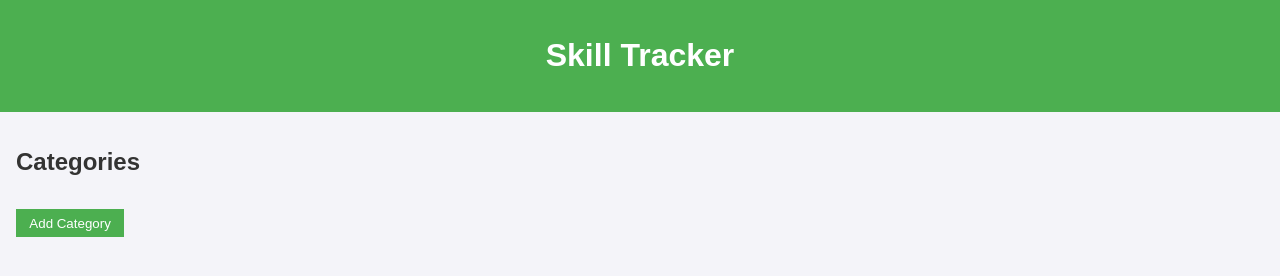
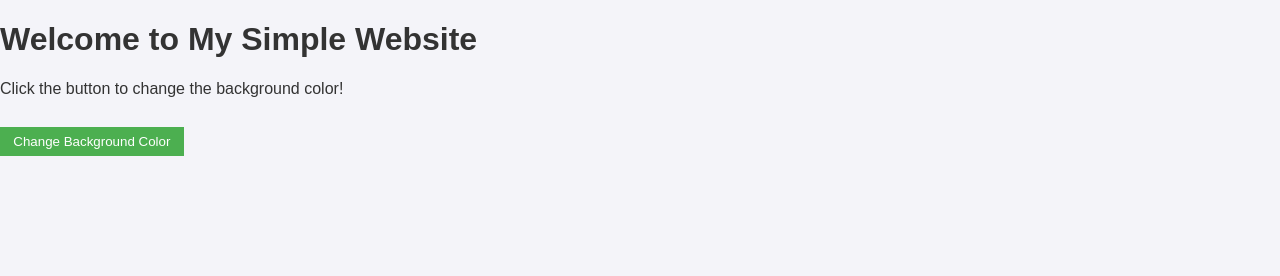
Before and after one commit to kheilihamalieh/bekhoda, a plain HTML site: page index.html in a window 1280 px wide. Drawn offline with Linux system fonts and the light colour scheme.

Commit message:
Update index.html

```diff
--- a/index.html
+++ b/index.html
@@ -1,24 +1,17 @@
 <!DOCTYPE html>
 <html lang="en">
 <head>
-  <meta charset="UTF-8">
-  <meta name="viewport" content="width=device-width, initial-scale=1.0">
-  <title>Skill Tracker</title>
-  <link rel="stylesheet" href="styles.css">
+    <meta charset="UTF-8">
+    <meta name="viewport" content="width=device-width, initial-scale=1.0">
+    <title>Simple Website</title>
+    <link rel="stylesheet" href="styles.css">
 </head>
 <body>
-  <header>
-    <h1>Skill Tracker</h1>
-  </header>
-  <main>
-    <section id="categories">
-      <h2>Categories</h2>
-      <ul>
-        <!-- Categories will be dynamically added here -->
-      </ul>
-      <button id="addCategory">Add Category</button>
-    </section>
-  </main>
-  <script src="script.js"></script>
+    <div class="container">
+        <h1>Welcome to My Simple Website</h1>
+        <p>Click the button to change the background color!</p>
+        <button onclick="changeColor()">Change Background Color</button>
+    </div>
+    <script src="script.js"></script>
 </body>
 </html>
```
